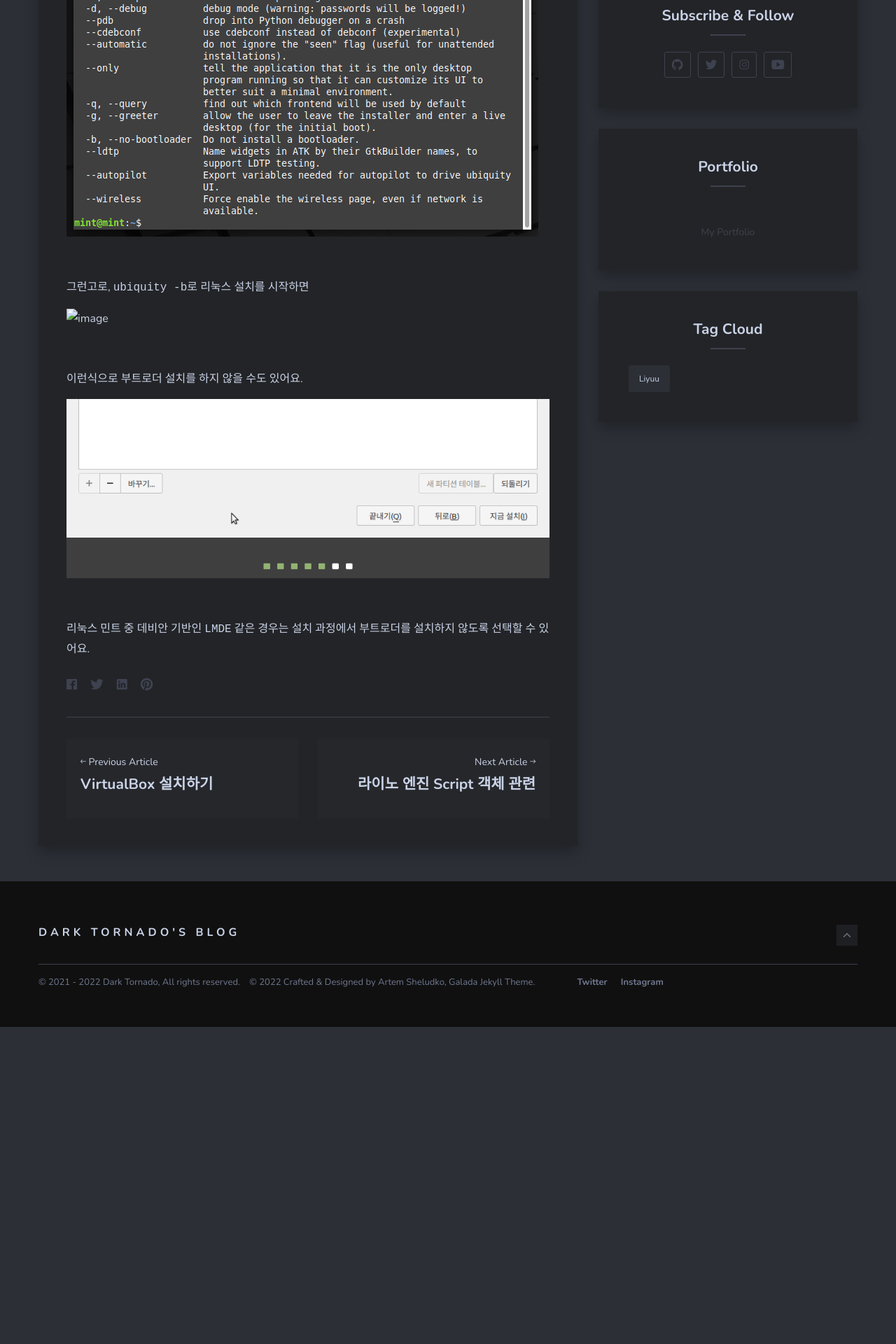
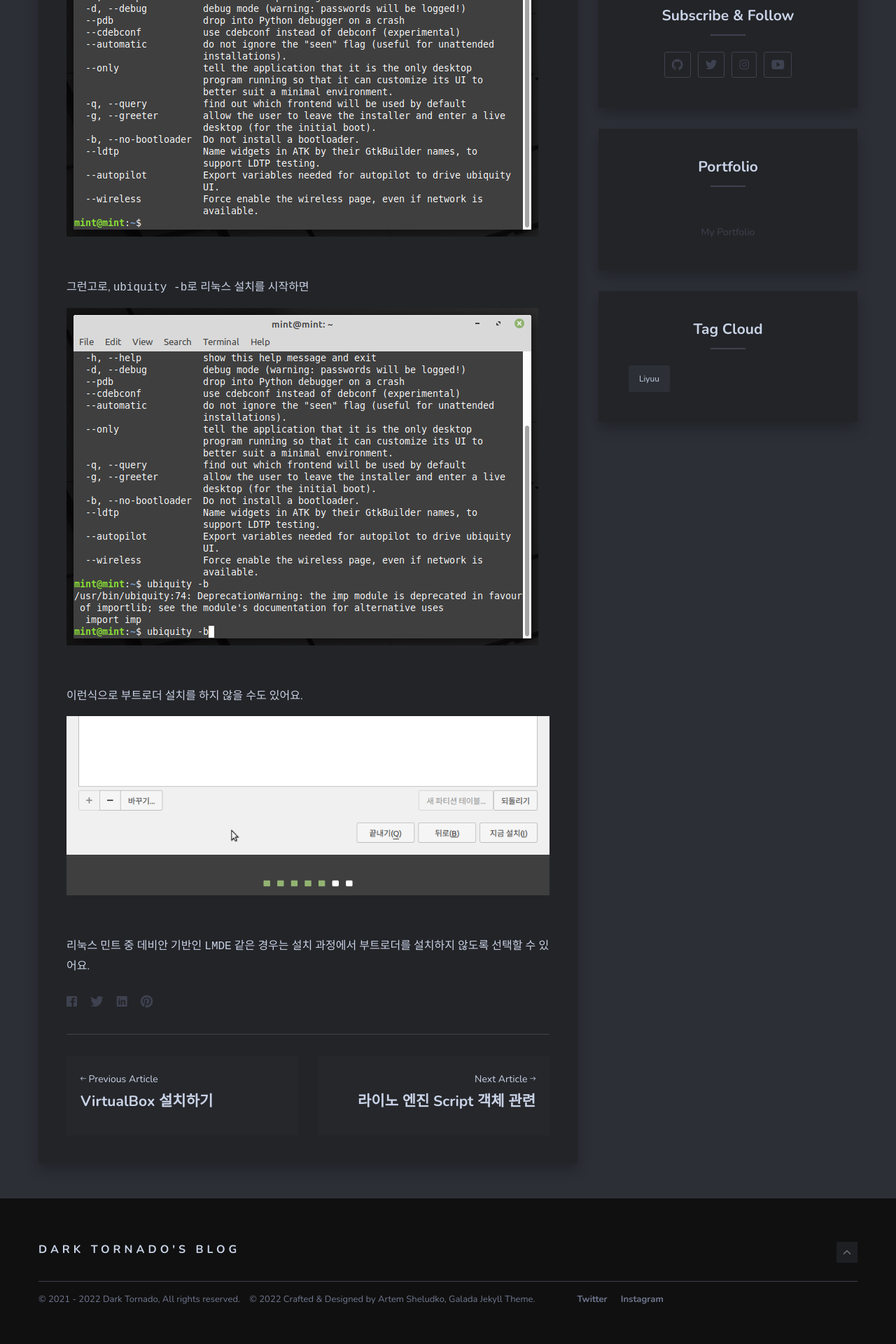
Before and after one commit to DarkTornado/blog, a Jekyll site: the page built from _posts/2021-12-17-install-linux-mint-without-grub.md, in a window 1280 px wide. Shown: the part 1190-3110 px from the top of the page at 70% size. Built offline with Jekyll 4.4.1, drawn with Linux system fonts in a browser that asks for light colours; nearby versions of some CDN libraries; before the commit the page ends 2657 px from its top, so only the background shows below that.

Commit message:
이미지 url 수정

```diff
--- a/_posts/2021-12-17-install-linux-mint-without-grub.md
+++ b/_posts/2021-12-17-install-linux-mint-without-grub.md
@@ -21,7 +21,7 @@ description: 리눅스 민트 설치할 때 부트로더는 제외시키기
 
 그런고로, `ubiquity -b`로 리눅스 설치를 시작하면
 
-![image](https://darktornado.github.io/blog/assets/images/tumb/install-linux-mint-without-grub.png)
+![image](https://darktornado.github.io/blog/assets/images/thumb/install-linux-mint-without-grub.png)
 
 <br>
 
```
